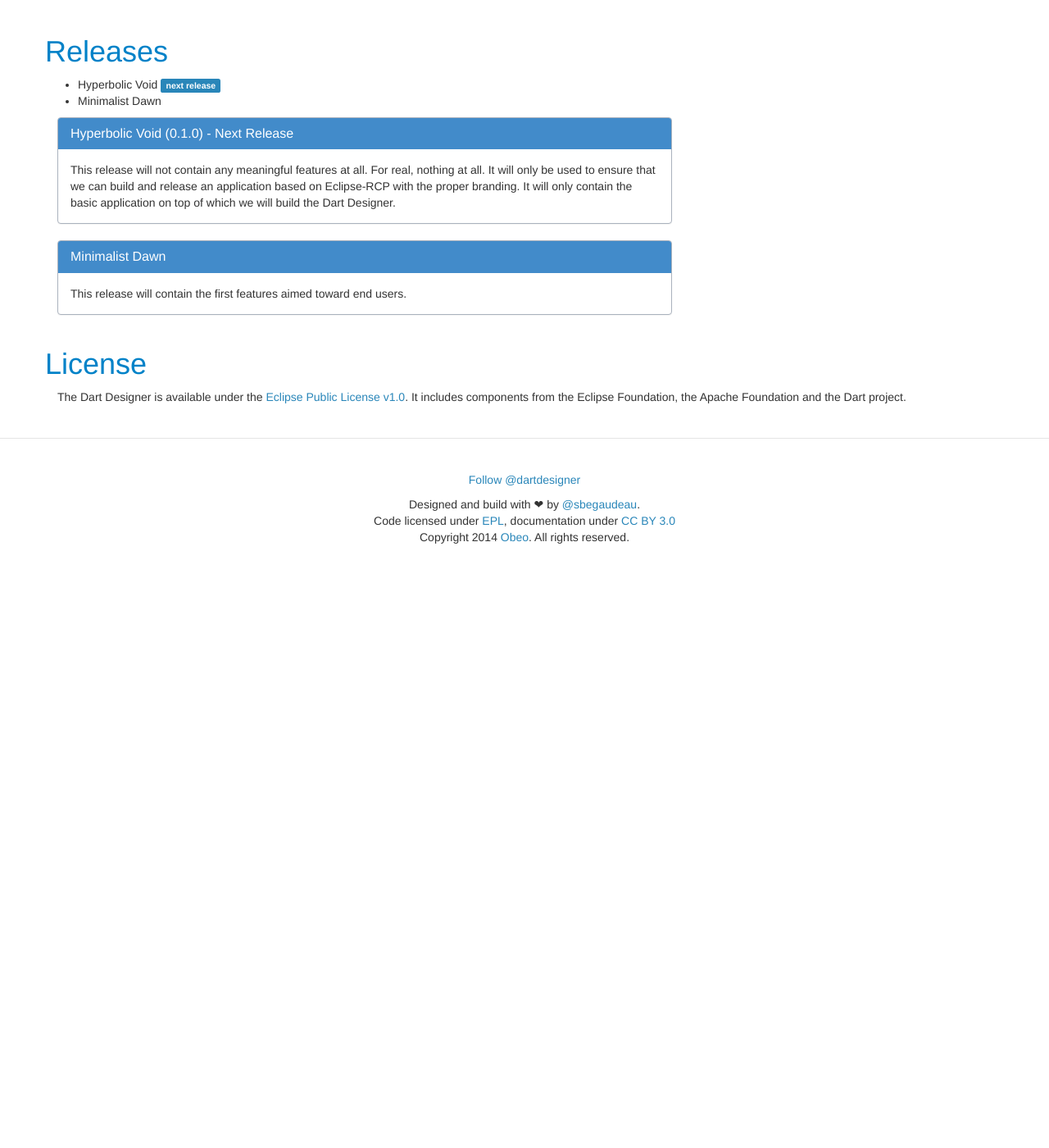
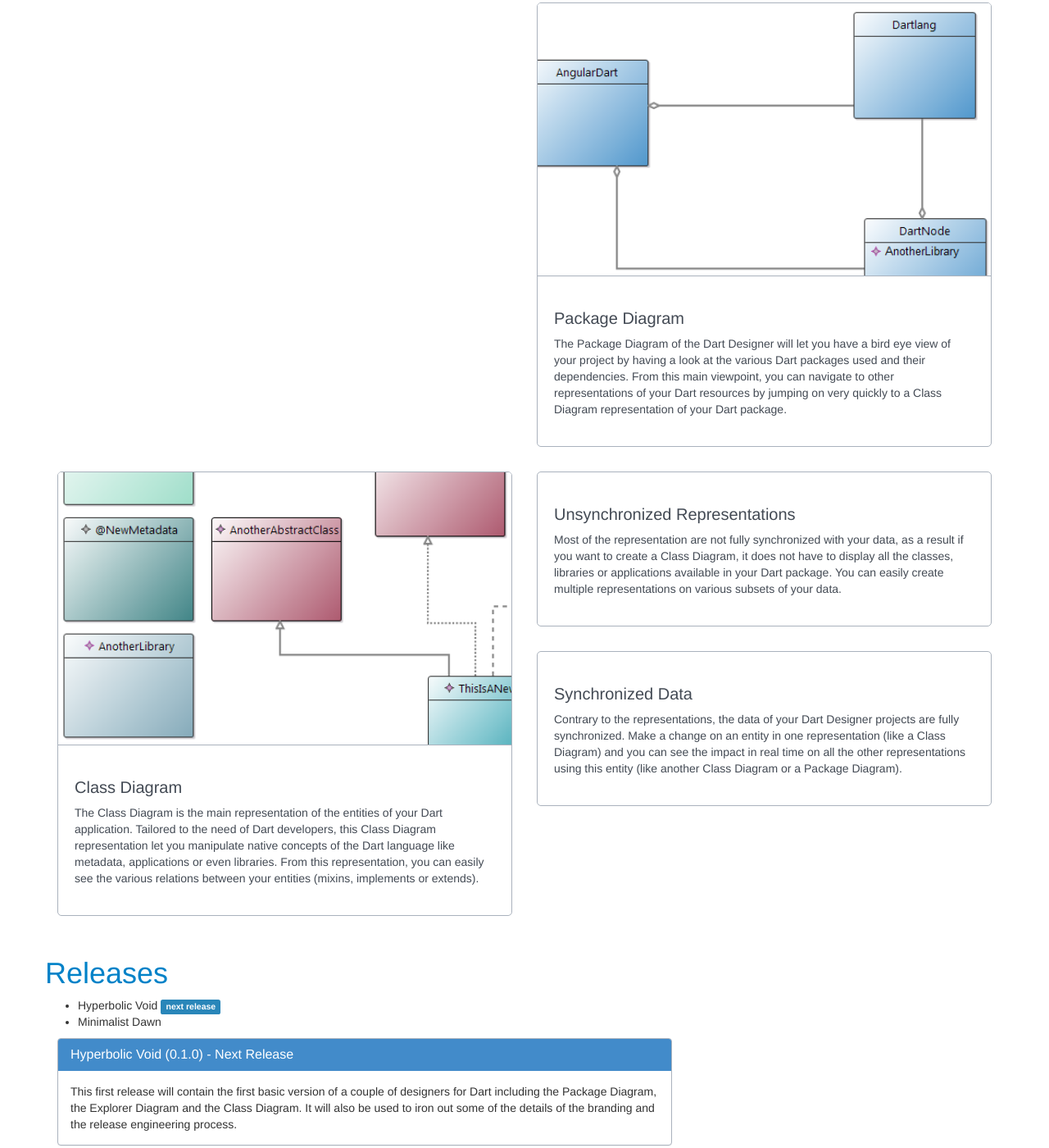
Before and after one commit to dartdesigner/dartdesigner.github.io, a website: page index.html in a window 1280 px wide. Shown: the part 1312-2712 px from the top of the page at 82% size. Before the commit the page ends 2017 px from the top, so only its background shows below. Drawn offline with Linux system fonts and the light colour scheme.

Commit message:
Improve the description of the project.
Change-Id: Id0eb23146b023861c0af2b9d0869af8b029b9ca0

```diff
--- a/index.html
+++ b/index.html
@@ -86,6 +86,44 @@
             </div>
           </div>
 
+          <div class="col-md-6">
+            <div class="jumbotron">
+              <div class="jumbotron-photo"><img src="images/PackageDiagram.png"></div>
+              <div class="jumbotron-contents">
+                <h2>Package Diagram</h2>
+                <p>The Package Diagram of the Dart Designer will let you have a bird eye view of your project by having a look at the various Dart packages used and their dependencies. From this main viewpoint, you can navigate to other representations of your Dart resources by jumping on very quickly to a Class Diagram representation of your Dart package.</p>
+              </div>
+            </div>
+          </div>
+
+          <div class="col-md-6">
+            <div class="jumbotron">
+              <div class="jumbotron-photo"><img src="images/ClassDiagram.png"></div>
+              <div class="jumbotron-contents">
+                <h2>Class Diagram</h2>
+                <p>The Class Diagram is the main representation of the entities of your Dart application. Tailored to the need of Dart developers, this Class Diagram representation let you manipulate native concepts of the Dart language like metadata, applications or even libraries. From this representation, you can easily see the various relations between your entities (mixins, implements or extends).</p>
+              </div>
+            </div>
+          </div>
+
+          <div class="col-md-6">
+            <div class="jumbotron">
+              <div class="jumbotron-contents">
+                <h2>Unsynchronized Representations</h2>
+                <p>Most of the representation are not fully synchronized with your data, as a result if you want to create a Class Diagram, it does not have to display all the classes, libraries or applications available in your Dart package. You can easily create multiple representations on various subsets of your data.</p>
+              </div>
+            </div>
+          </div>
+
+          <div class="col-md-6">
+            <div class="jumbotron">
+              <div class="jumbotron-contents">
+                <h2>Synchronized Data</h2>
+                <p>Contrary to the representations, the data of your Dart Designer projects are fully synchronized. Make a change on an entity in one representation (like a Class Diagram) and you can see the impact in real time on all the other representations using this entity (like another Class Diagram or a Package Diagram).</p>
+              </div>
+            </div>
+          </div>
+
         </div>
       </div>
     </div>
@@ -105,9 +143,7 @@
                 <h3 class="panel-title">Hyperbolic Void (0.1.0) - Next Release</h3>
               </div>
               <div class="panel-body">
-                This release will not contain any meaningful features at all. For real, nothing at all. It will only be used to ensure that we can build and
-                release an application based on Eclipse-RCP with the proper branding. It will only contain the basic application on top of which we will build
-                the Dart Designer.
+                This first release will contain the first basic version of a couple of designers for Dart including the Package Diagram, the Explorer Diagram and the Class Diagram. It will also be used to iron out some of the details of the branding and the release engineering process.
               </div>
             </div>
           </div>
@@ -115,10 +151,10 @@
           <div class="col-md-8">
             <div class="panel panel-primary">
               <div class="panel-heading">
-                <h3 class="panel-title">Minimalist Dawn</h3>
+                <h3 class="panel-title">Minimalist Dawn (0.2.0)</h3>
               </div>
               <div class="panel-body">
-                This release will contain the first features aimed toward end users.
+                The main focus of this release will be the improvement of the Class diagram.
               </div>
             </div>
           </div>
```
Also changed, not shown: images/ClassDiagram.png (added), images/PackageDiagram.png (added).
